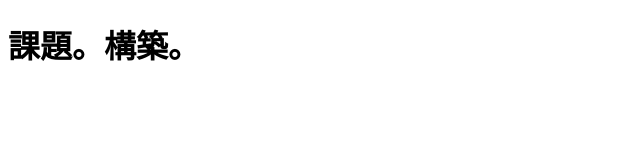
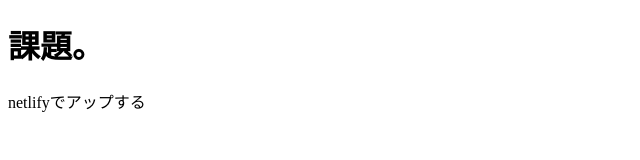
Before and after one commit to kaaai/kadai, a plain HTML site: page index.html in a window 1280 px wide. Shown: the whole page, without its empty margins (0-640 px from the left). Drawn offline with Linux system fonts and the light colour scheme.

Commit message:
背景追加

```diff
--- a/index.html
+++ b/index.html
@@ -8,7 +8,8 @@
     <title>課題</title>
 </head>
 <body>
+<h1>課題。</h1>
+<div>netlifyでアップする</div>
 
-<h1>課題。構築。</h1>
 </body>
 </html>
--- a/src/sass/style.scss
+++ b/src/sass/style.scss
@@ -4,3 +4,6 @@ h1{
     color: blue;
   }
 }
+div{
+  background-color: antiquewhite;
+}
```
